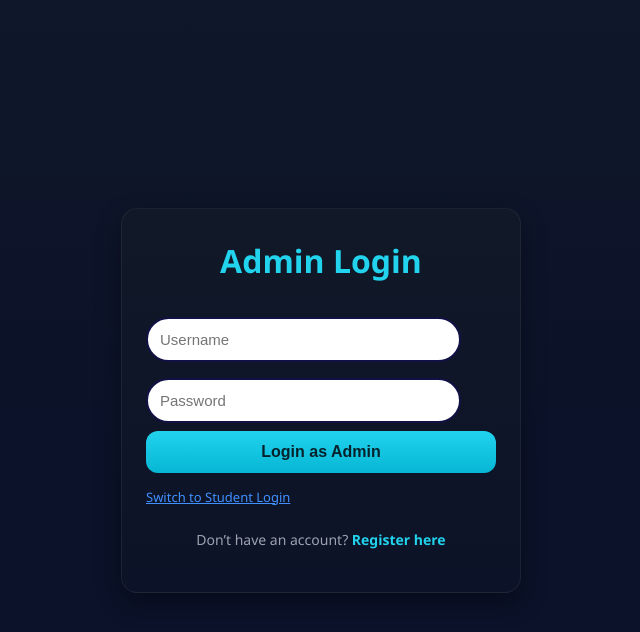
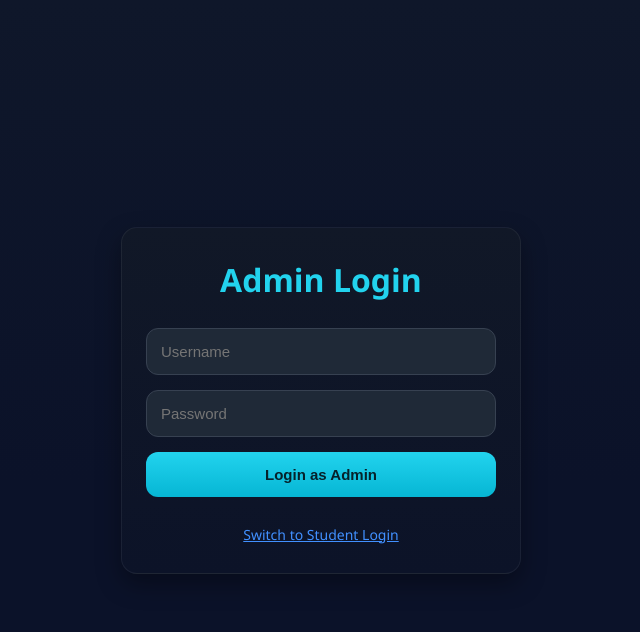
Before and after one commit to AngelicaManibo/manibo_angie, a CodeIgniter app: page / in a window 1280 px wide. Shown: the top 632 px of the page, without its empty margins (319-959 px from the left). Run offline with CodeIgniter, Linux system fonts and the light colour scheme; data that the repository does not hold is empty; some libraries are stand-ins or nearby versions.

Commit message:
small changes

```diff
--- a/app/config/routes.php
+++ b/app/config/routes.php
@@ -43,7 +43,6 @@ defined('PREVENT_DIRECT_ACCESS') OR exit('No direct script access allowed');
 |
 */
 $router->get('/', 'StudentsController::user_login');
-$router->get('/', 'StudentsController::login');
 $router->get('/get_all', 'StudentsController::get_all');
 $router->match('/get_all/{page}', 'StudentsController::get_all', array('GET', 'POST'));
 $router->match('/create', 'StudentsController::create', array('GET', 'POST'));
@@ -57,3 +56,4 @@ $router->match('/register', 'StudentsController::register', ['GET', 'POST']);
 $router->match('/user_login', 'StudentsController::user_login', ['GET','POST']);
 $router->get('/user_panel', 'UserController::user_panel', ['GET', 'POST']);
 $router->match('/user_update/{id}', 'UserController::update', ['GET','POST']);
+$router->match('/admin_login', 'StudentsController::admin_login', ['GET', 'POST']);
--- a/app/views/login.php
+++ b/app/views/login.php
@@ -5,120 +5,103 @@
   <meta name="viewport" content="width=device-width, initial-scale=1.0">
   <title>Login</title>
   <style>
-    :root{
-      --bg:#0f172a;
-      --panel:#111827;
-      --muted:#1f2937;
-      --muted-2:#374151;
-      --text:#e5e7eb;
-      --text-dim:#9ca3af;
-      --primary:#22d3ee;
-      --primary-2:#06b6d4;
-      --danger:#ef4444;
-      --success:#22c55e;
-      --radius:16px;
-      --shadow:0 10px 25px rgba(0,0,0,.35);
+    :root {
+      --bg: #0f172a;
+      --panel: #111827;
+      --muted: #1f2937;
+      --muted-2: #374151;
+      --text: #e5e7eb;
+      --text-dim: #9ca3af;
+      --primary: #22d3ee;
+      --primary-2: #06b6d4;
+      --danger: #ef4444;
+      --success: #22c55e;
+      --radius: 16px;
+      --shadow: 0 10px 25px rgba(0,0,0,.35);
     }
-    *{box-sizing:border-box;}
+    * {
+      box-sizing: border-box;
+    }
     body {
-      margin:0;
-      min-height:100vh;
-      display:grid;
-      place-items:center;
-      background:linear-gradient(180deg,var(--bg),#0b1229 60%);
-      color:var(--text);
-      font:18px/1.5 "Segoe UI", sans-serif;
+      margin: 0;
+      min-height: 100vh;
+      display: grid;
+      place-items: center;
+      background: linear-gradient(180deg, var(--bg), #0b1229 60%);
+      color: var(--text);
+      font: 18px/1.5 "Segoe UI", sans-serif;
     }
     .card {
-      width:min(400px,90vw);
-      background:linear-gradient(180deg,var(--panel),#0c1328);
-      border:1px solid rgba(255,255,255,.06);
-      border-radius:var(--radius);
-      box-shadow:var(--shadow);
-      padding:28px 24px;
+      width: min(400px, 90vw);
+      background: linear-gradient(180deg, var(--panel), #0c1328);
+      border: 1px solid rgba(255,255,255,.06);
+      border-radius: var(--radius);
+      box-shadow: var(--shadow);
+      padding: 28px 24px;
+      position: relative;
     }
     h2 {
-      margin:0 0 24px;
-      font-size:clamp(24px,3vw,32px);
-      text-align:center;
-      color:var(--primary);
-    }
-    .input-group {
-      margin-bottom:18px;
-      display:flex;
-      flex-direction:column;
-    }
-    .input-group label {
-      margin-bottom:6px;
-      font-weight:600;
-      font-size:14px;
-      color:var(--text-dim);
-    }
-    .input-group input {
-      padding:12px 14px;
-      border-radius:12px;
-      border:1px solid var(--muted-2);
-      background:var(--muted);
-      color:var(--text);
-      font-size:15px;
-      outline:none;
-      transition:.2s;
-    }
-    .input-group input:focus {
-      border-color:var(--primary);
-      box-shadow:0 0 8px rgba(34,211,238,.4);
+      margin: 0 0 24px;
+      font-size: clamp(24px,3vw,32px);
+      text-align: center;
+      color: var(--primary);
     }
 
-        input {
-      width: 90%;
-      padding: 12px;
-      margin: 8px 0;
-      border: 2px solid #111145ff;
-      border-radius: 25px;
+    /* Form input + button same width */
+    input, button {
+      width: 100%;
+      padding: 14px;
+      border-radius: 12px;
+      border: 1px solid var(--muted-2);
+      background: var(--muted);
+      color: var(--text);
+      font-size: 15px;
       outline: none;
-      transition: 0.3s;
-      font-size: 15px;
+      transition: .2s;
+      display: block;
+      margin-bottom: 15px;
     }
 
     input:focus {
-      border-color: #6996ffff;
-      box-shadow: 0 0 10px rgba(16, 43, 105, 0.4);
+      border-color: var(--primary);
+      box-shadow: 0 0 8px rgba(34,211,238,.4);
     }
 
     button {
-      width:100%;
-      padding:12px 16px;
-      background:linear-gradient(180deg,var(--primary),var(--primary-2));
-      color:#06222a;
-      font-size:16px;
-      font-weight:700;
-      border:none;
-      border-radius:12px;
-      cursor:pointer;
-      transition:.25s;
+      background: linear-gradient(180deg,var(--primary),var(--primary-2));
+      color: #06222a;
+      font-weight: 700;
+      border: none;
+      cursor: pointer;
     }
+
     button:hover {
-      transform:translateY(-2px);
-      box-shadow:0 0 10px rgba(34,211,238,.6);
+      transform: translateY(-2px);
+      box-shadow: 0 0 10px rgba(34,211,238,.6);
+    }
+
+    .toggle-link, .bottom-links {
+      text-align: center;
+      font-size: 14px;
+      margin-top: 12px;
     }
 
     .toggle-link {
-      margin-top: 15px;
-      font-size: 13px;
-      color: #4190ffff;
+      color: #4190ff;
       cursor: pointer;
       text-decoration: underline;
       display: inline-block;
     }
 
     .error {
-      color:var(--danger);
-      font-size:14px;
-      margin-bottom:12px;
-      font-weight:600;
-      text-align:center;
+      color: var(--danger);
+      font-size: 14px;
+      margin-bottom: 12px;
+      font-weight: 600;
+      text-align: center;
     }
-        /* Transition effects */
+
+    /* Transition */
     .hidden {
       opacity: 0;
       transform: translateY(20px);
@@ -137,26 +120,21 @@
       transition: all 0.5s ease;
     }
 
-    p {
-      margin-top:20px;
-      text-align:center;
-      font-size:14px;
-      color:var(--text-dim);
-    }
     a {
-      color:var(--primary);
-      font-weight:600;
-      text-decoration:none;
+      color: var(--primary);
+      font-weight: 600;
+      text-decoration: none;
     }
     a:hover {
-      text-decoration:underline;
+      text-decoration: underline;
     }
   </style>
 </head>
 <body>
   <div class="card">
-   <!-- Admin Login -->
-    <form id="adminForm" class="active" action="<?= site_url('/admin') ?>" method="POST">
+
+    <!-- 🔹 Admin Login -->
+    <form id="adminForm" class="active" action="<?= site_url('/admin_login') ?>" method="POST">
       <h2>Admin Login</h2>
       <?php if (!empty($admin_error)) : ?>
         <p class="error"><?= $admin_error ?></p>
@@ -164,24 +142,28 @@
       <input type="text" name="username" placeholder="Username" required>
       <input type="password" name="password" placeholder="Password" required>
       <button type="submit">Login as Admin</button>
+
+      <div class="bottom-links">
         <div class="toggle-link" onclick="toggleForm('student')">Switch to Student Login</div>
+      </div>
     </form>
 
-        <!-- Student Login -->
+    <!-- 🔹 Student Login -->
     <form id="studentForm" class="hidden" action="<?= site_url('/user_login') ?>" method="POST">
       <h2>Student Login</h2>
       <?php if (!empty($user_error)) : ?>
         <p class="error"><?= $user_error ?></p>
       <?php endif; ?>
-  <input type="emails" name="emails" placeholder="Email" required>
+      <input type="email" name="emails" placeholder="Email" required>
       <input type="password" name="password" placeholder="Password" required>
       <button type="submit">Login as Student</button>
-  <p class="toggle-link">Don't have an account?
-     <a href="register" style="color:#ff69b4; text-decoration:underline;">Register here</a>
-  </p>
-  <div class="toggle-link" onclick="toggleForm('admin')">Switch to Admin Login </div>
+
+      <div class="bottom-links">
+        <p>Don't have an account? <a href="<?= site_url('register') ?>">Register here</a></p>
+        <div class="toggle-link" onclick="toggleForm('admin')">Switch to Admin Login</div>
+      </div>
     </form>
-    <p>Don’t have an account? <a href="<?= site_url('register') ?>">Register here</a></p>
+
   </div>
 
   <script>
@@ -206,6 +188,5 @@
       }
     }
   </script>
-
 </body>
 </html>
```
Lines whose indentation alone changed are shown as unchanged.
